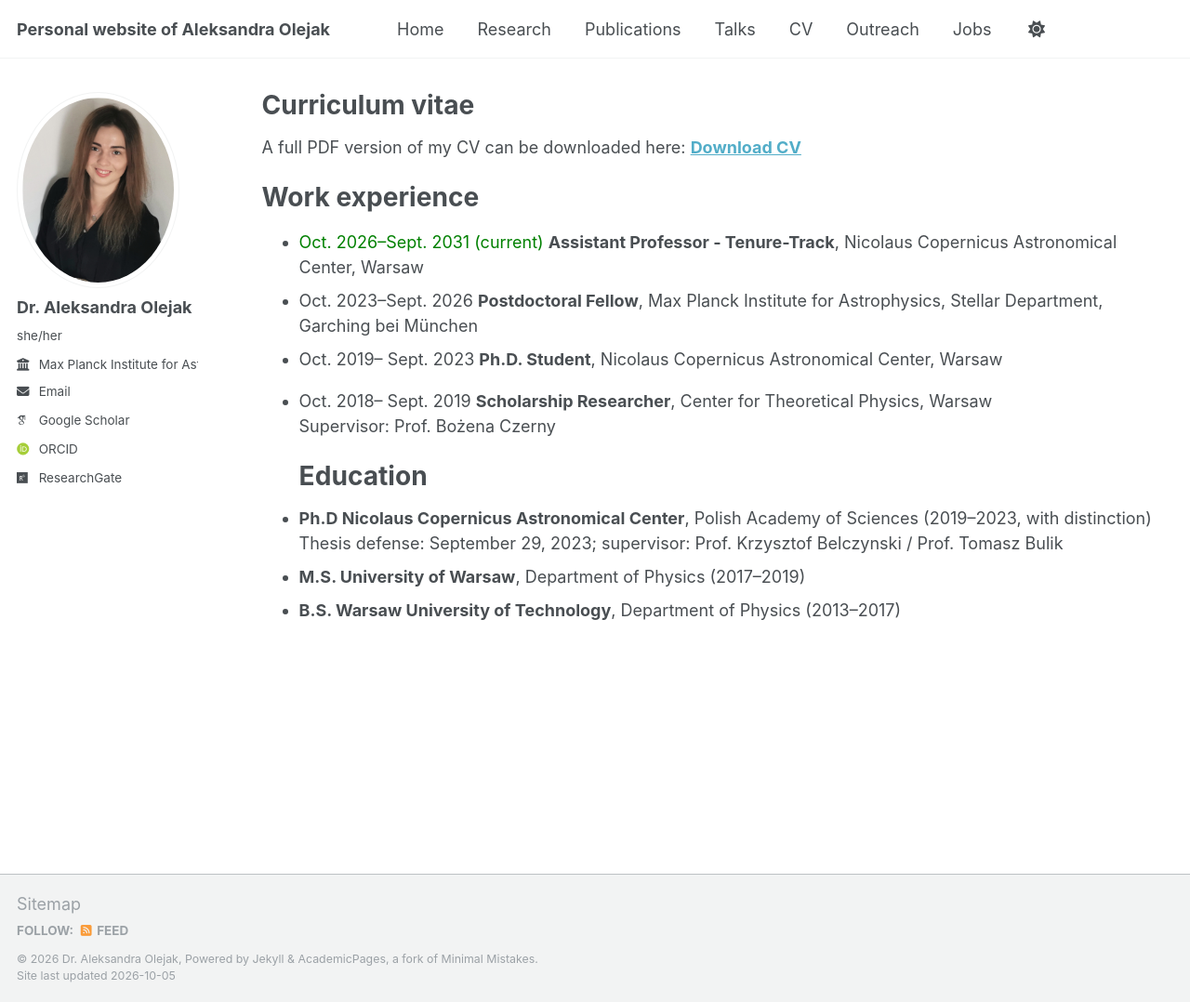
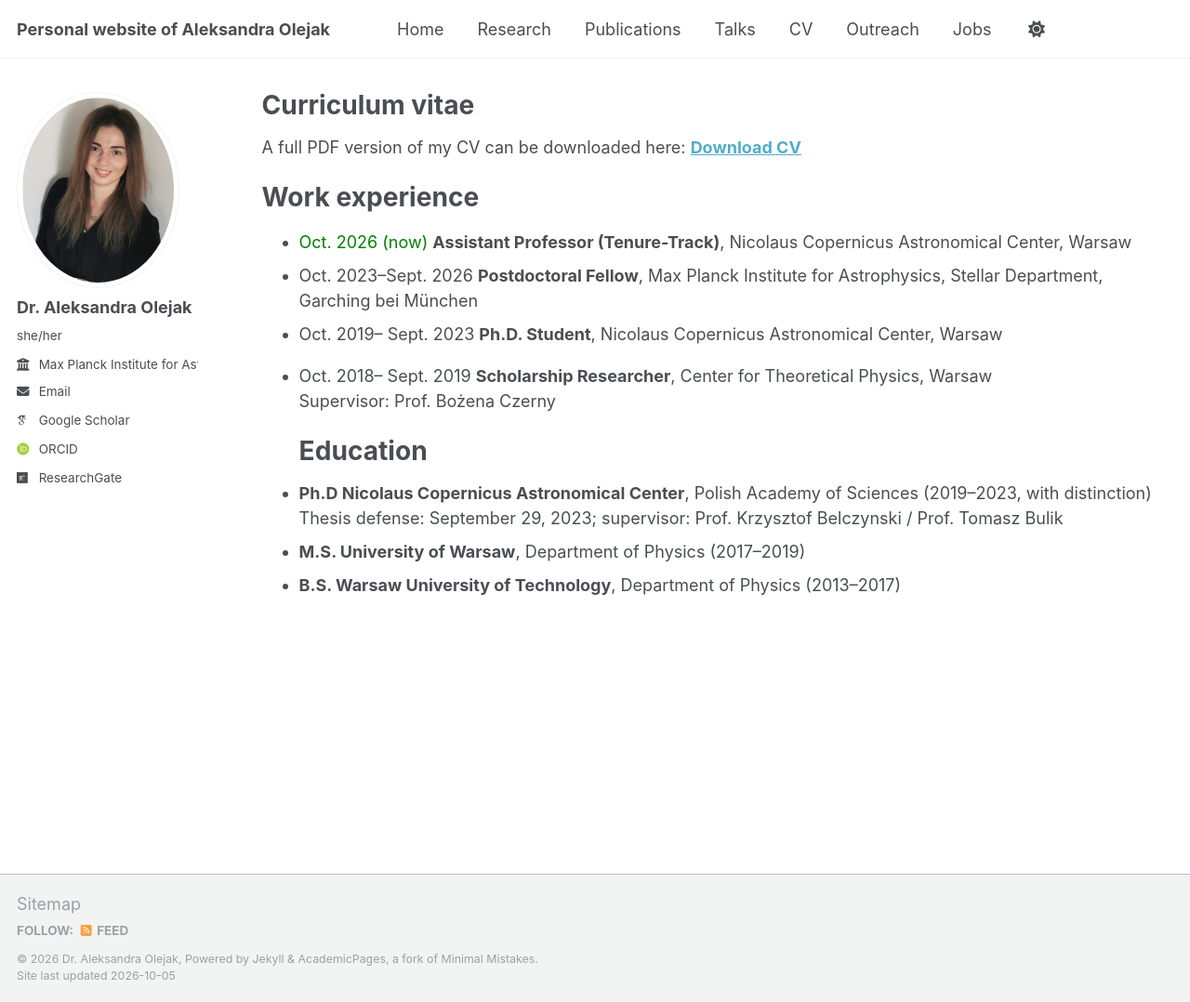
Before and after one commit to aleole/aleole.github.io, a Jekyll site: the page built from _pages/cv.md, in a window 1280 px wide and 1078 px high. Shown: the whole window at 93% size. Built offline with Jekyll 4.4.1, drawn with Linux system fonts in a browser that asks for light colours; some web fonts are replaced; a script that is not in the unit is left out.

Commit message:
Update cv.md

```diff
--- a/_pages/cv.md
+++ b/_pages/cv.md
@@ -13,7 +13,7 @@ A full PDF version of my CV can be downloaded here: **[Download CV](/files/CV_Al
 
 Work experience
 ======
-- <span style="color: green;">Oct. 2026–Sept. 2031 (current)</span> **Assistant Professor  - Tenure-Track**, Nicolaus Copernicus Astronomical Center, Warsaw
+- <span style="color: green;">Oct. 2026 (now) </span> **Assistant Professor  (Tenure-Track)**, Nicolaus Copernicus Astronomical Center, Warsaw
 - Oct. 2023–Sept. 2026 **Postdoctoral Fellow**, Max Planck Institute for Astrophysics, Stellar Department, Garching bei München
 - Oct. 2019– Sept. 2023 **Ph.D. Student**, Nicolaus Copernicus Astronomical Center, Warsaw
 - Oct. 2018– Sept. 2019 **Scholarship Researcher**, Center for Theoretical Physics, Warsaw
```
